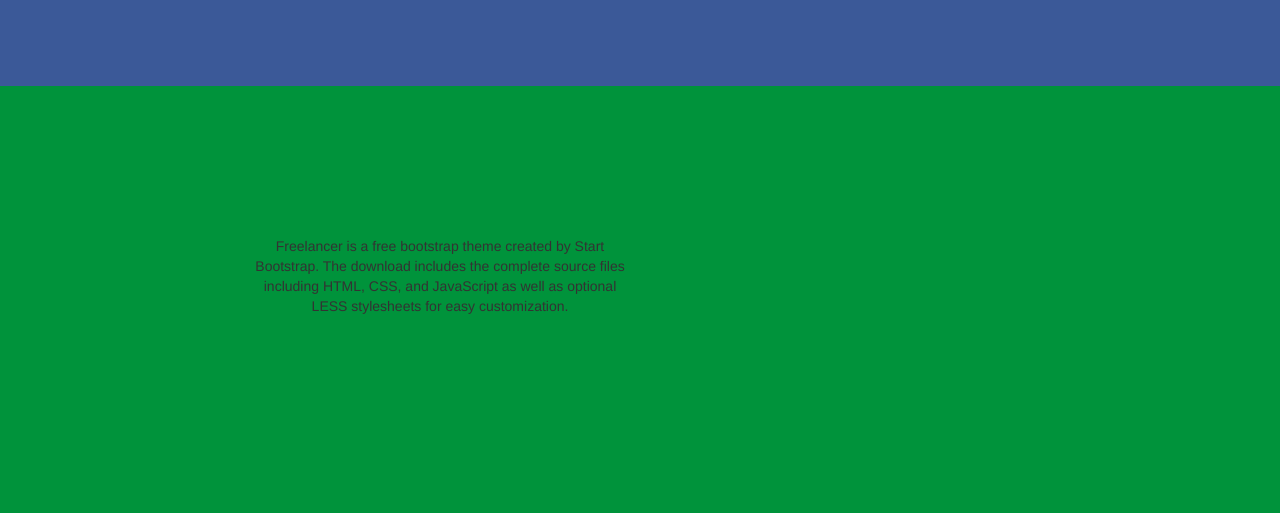
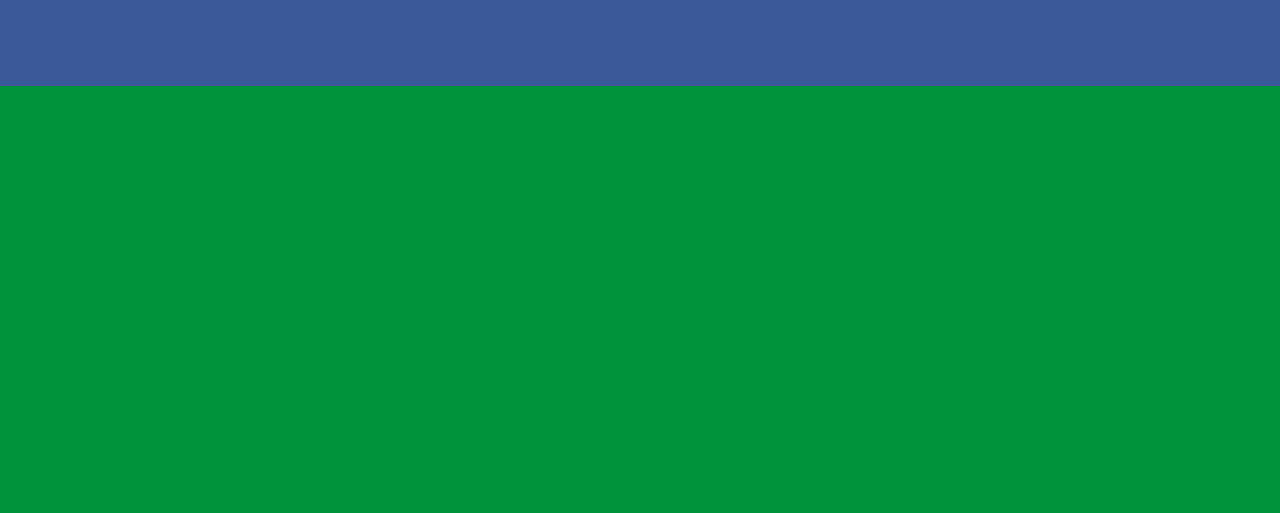
Before and after one commit to vipul-sharma20/django-HN, a Django app: template contacts/templates/landing.html in a window 1280 px wide. Shown: the part 714-1227 px from the top of the page. Run offline with Django 3.2, Linux system fonts and the light colour scheme; the template is opened without the code that fills it, so the values that code supplies are empty; parts of the project's set-up code (start-up, migrations or seed data) failed here and were passed over; some libraries are stand-ins or nearby versions.

Commit message:
template

```diff
--- a/contacts/templates/landing.html
+++ b/contacts/templates/landing.html
@@ -97,7 +97,7 @@
 <div class="row">
 <div class="row">
 <div class="col-lg-4 col-lg-offset-2">
-<p>Freelancer is a free bootstrap theme created by Start Bootstrap. The download includes the complete source files including HTML, CSS, and JavaScript as well as optional LESS stylesheets for easy customization.</p>
+<p></p>
 </div>
 <div class="col-lg-4">
 <div class="col-lg-8 col-lg-offset-2 text-center">
```
